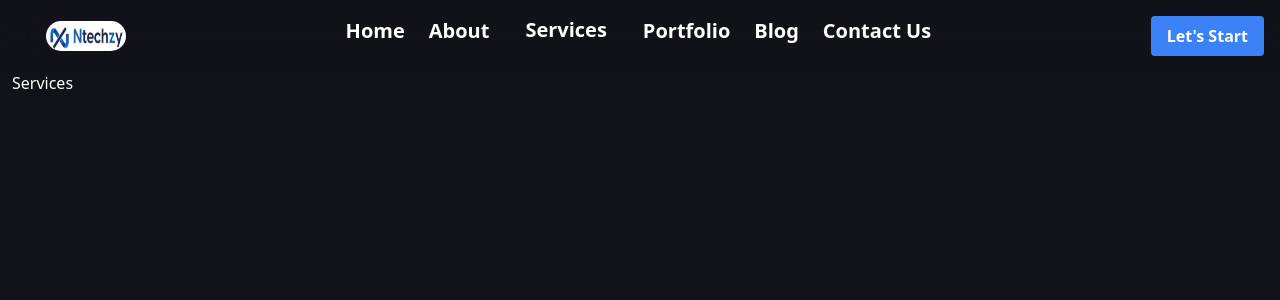
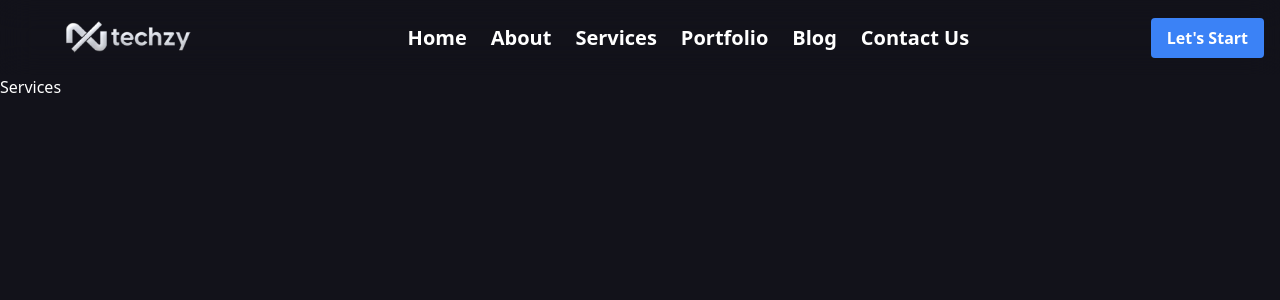
Before and after one commit to Ntechzy/Ntechzy_Website, a React (Vite) app: page /services in a window 1280 px wide. Shown: the top 300 px of the page. Built offline with nearby package versions, Linux system fonts and the light colour scheme.

Commit message:
logo and nav change....changes

```diff
--- a/src/Pages/Home.jsx
+++ b/src/Pages/Home.jsx
@@ -16,8 +16,8 @@ const Home = () => {
   <>
   <Banner/>
   {/* <Creative/> */}
+  <Marketing/>
   <Gallery/>
-  <Marketing/>
   <Services/>
   <ExpertAns/>
   <ClientFeedback/>
--- a/src/component/AboutComponent/KnowUs.jsx
+++ b/src/component/AboutComponent/KnowUs.jsx
@@ -11,7 +11,6 @@ const KnowUs = () => {
       </div>
       <div className='p-4 m-3 font-semibold' data-aos="flip-right">
       At Ntechzy, we have a well-structured and organized approach to ensure each department functions efficiently while collaborating seamlessly to deliver comprehensive services. With three offices located in Uttar Pradesh—two in Kanpur (Kakadev and Pandu Nagar) and one in Greater Noida—each office is designed to meet the specific needs of our diverse client base. Here's how we differentiate our operations:
-
       </div>
       <div className='grid grid-cols-1 lg:grid-cols-3 gap-8' data-aos="flip-up">
         {/* Service 1 */}
--- a/src/component/AboutComponent/NikhilSir.jsx
+++ b/src/component/AboutComponent/NikhilSir.jsx
@@ -2,12 +2,12 @@ import React from 'react'
 
 const NikhilSir = () => {
   return (
-    <div className='text-white px-20 space-y-5'>
-        <h1 className='text-2xl lg:text-3xl font-bold flex justify-center' data-aos="zoom-out">About Nikhil Sachan - Founder of Ntechzy</h1>
-        <p className='' data-aos="zoom-in-down">Nikhil Sachan, the visionary founder of Ntechzy Pvt. Ltd., is a renowned YouTube influencer and career counselor, recognized for his extensive contributions to education and career guidance since 2017. With an impressive track record of conducting over 1,000,000 educational counseling sessions in collaboration with professional counselors, he has become a trusted figure in the field of career counseling</p>
-        <p data-aos="zoom-in-down">Beyond his role as a career counselor, Nikhil is a dynamic entrepreneur, successfully managing three companies simultaneously through his exceptional management and communication skills. Under his leadership, Ntechzy has grown rapidly, achieving a valuation of 50 crores and establishing a strong foothold in various industries. His influence extends beyond business as his YouTube channel has amassed over 200,000 subscribers, making him a powerful voice in the education sector.
+    <div className='text-white px-20 space-y-5' data-aos="zoom-out">
+        <h1 className='text-2xl lg:text-3xl font-bold flex justify-center' >About Nikhil Sachan - Founder of Ntechzy</h1>
+        <p className='' >Nikhil Sachan, the visionary founder of Ntechzy Pvt. Ltd., is a renowned YouTube influencer and career counselor, recognized for his extensive contributions to education and career guidance since 2017. With an impressive track record of conducting over 1,000,000 educational counseling sessions in collaboration with professional counselors, he has become a trusted figure in the field of career counseling</p>
+        <p >Beyond his role as a career counselor, Nikhil is a dynamic entrepreneur, successfully managing three companies simultaneously through his exceptional management and communication skills. Under his leadership, Ntechzy has grown rapidly, achieving a valuation of 50 crores and establishing a strong foothold in various industries. His influence extends beyond business as his YouTube channel has amassed over 200,000 subscribers, making him a powerful voice in the education sector.
         </p>
-        <p data-aos="zoom-in-down">With Nikhil's strategic direction, Ntechzy has expanded to a team of 200+ professionals across Uttar Pradesh, positioning the company as a leader in IT services, digital marketing, and educational consulting. His innovative approach continues to drive the company's growth, fostering a culture of excellence and collaboration.</p>
+        <p>With Nikhil's strategic direction, Ntechzy has expanded to a team of 200+ professionals across Uttar Pradesh, positioning the company as a leader in IT services, digital marketing, and educational consulting. His innovative approach continues to drive the company's growth, fostering a culture of excellence and collaboration.</p>
     </div>
   )
 }
--- a/src/component/HomeComponent/Marketing.jsx
+++ b/src/component/HomeComponent/Marketing.jsx
@@ -15,7 +15,7 @@ const Marketing = () => {
   }, []);
 
   return (
-    <div className="text-white py-8 bg-gradient-to-r  rounded-lg shadow-lg" >
+    <div className="text-white py-8 bg-gradient-to-r  rounded-lg shadow-lg mt-2" >
       <div className="text-center mb-8">
         <h1 className="text-4xl font-bold mb-2" data-aos="flip-right">It's Time To Take Your Digital Marketing To The Next Level</h1>
         <p className="text-xl">We Are Always Here To Help You Grow Your Business</p>
--- a/src/component/Navbar/Navbar.jsx
+++ b/src/component/Navbar/Navbar.jsx
@@ -1,4 +1,4 @@
-import React, { useState } from "react";
+import React, { useState, useEffect } from "react";
 import { Link } from "react-router-dom";
 import ServicesNav from "./ServicesNav";
 
@@ -13,20 +13,29 @@ const Navbar = () => {
     setIsMenuOpen(false);
   };
 
+  // Prevent scrolling when the mobile menu is open
+  useEffect(() => {
+    if (isMenuOpen) {
+      document.body.classList.add("overflow-hidden");
+    } else {
+      document.body.classList.remove("overflow-hidden");
+    }
+    // Clean up by removing the class when the component is unmounted
+    return () => document.body.classList.remove("overflow-hidden");
+  }, [isMenuOpen]);
+
   return (
     <nav className="sticky top-0 flex flex-wrap items-center justify-between p-4 bg-transparent text-white backdrop-blur-lg font-bold z-[10000]">
       {/* Logo */}
       <div className="logo text-2xl font-bold">
         <Link to="/" onClick={closeMenu} className="relative">
           <img
-            src="assets/ntechzy_logo_white_text.png"
+            src="assets/ntechzy-bg.png"
             alt="Ntechzy"
-            className="transition-transform  duration-300 hover:scale-110 hover:shadow-lg"
-
-            style={{ marginLeft:"30px", width: '80px', height: '30px',borderRadius:"15px"}}
+            className="transition-transform duration-300 hover:scale-110 hover:shadow-lg"
+            style={{ marginLeft: "10px", width: "200px", borderRadius: "15px" }}
           />
         </Link>
-
       </div>
 
       {/* Hamburger Icon */}
@@ -55,7 +64,7 @@ const Navbar = () => {
           isMenuOpen ? "block" : "hidden"
         } w-full lg:w-auto lg:flex-grow lg:items-center lg:justify-center mt-4 lg:mt-0`}
       >
-        <ul className="flex flex-col lg:flex-row lg:space-x-6 text-center lg:justify-end space-y-4 lg:space-y-0 text-xl">
+        <ul className="flex flex-col lg:flex-row lg:space-x-6 text-start lg:justify-end space-y-4 lg:space-y-0 text-xl">
           <li>
             <Link to="/" className="hover:text-gray-400" onClick={closeMenu}>
               Home
@@ -70,7 +79,6 @@ const Navbar = () => {
               About
             </Link>
           </li>
-          {/* <li><Link to="/services" className="hover:text-gray-400" onClick={closeMenu}>Services</Link></li> */}
           <li className="relative">
             <ServicesNav closeMenu={closeMenu} />
           </li>
--- a/src/component/Navbar/ServicesNav.jsx
+++ b/src/component/Navbar/ServicesNav.jsx
@@ -42,7 +42,7 @@ const ServicesNav = ({ closeMenu }) => {
       <ul className="flex space-x-4">
         <li className="relative group">
           <span
-            className="text-white hover:text-gray-400 m-auto flex items-center justify-center text-center cursor-pointer transition-transform duration-300 md:sticky absolute  right-[-220px] mt-[-13px] p-[-4px] md:p-3"
+            className="text-white hover:text-gray-400 m-auto flex items-center justify-center text-center cursor-pointer transition-transform duration-300 md:sticky "
             onClick={toggleMainMenu}
           >
 
```
Also changed, not shown: public/assets/ntechzy-bg.png (added), public/assets/ntechzy.png (added).
